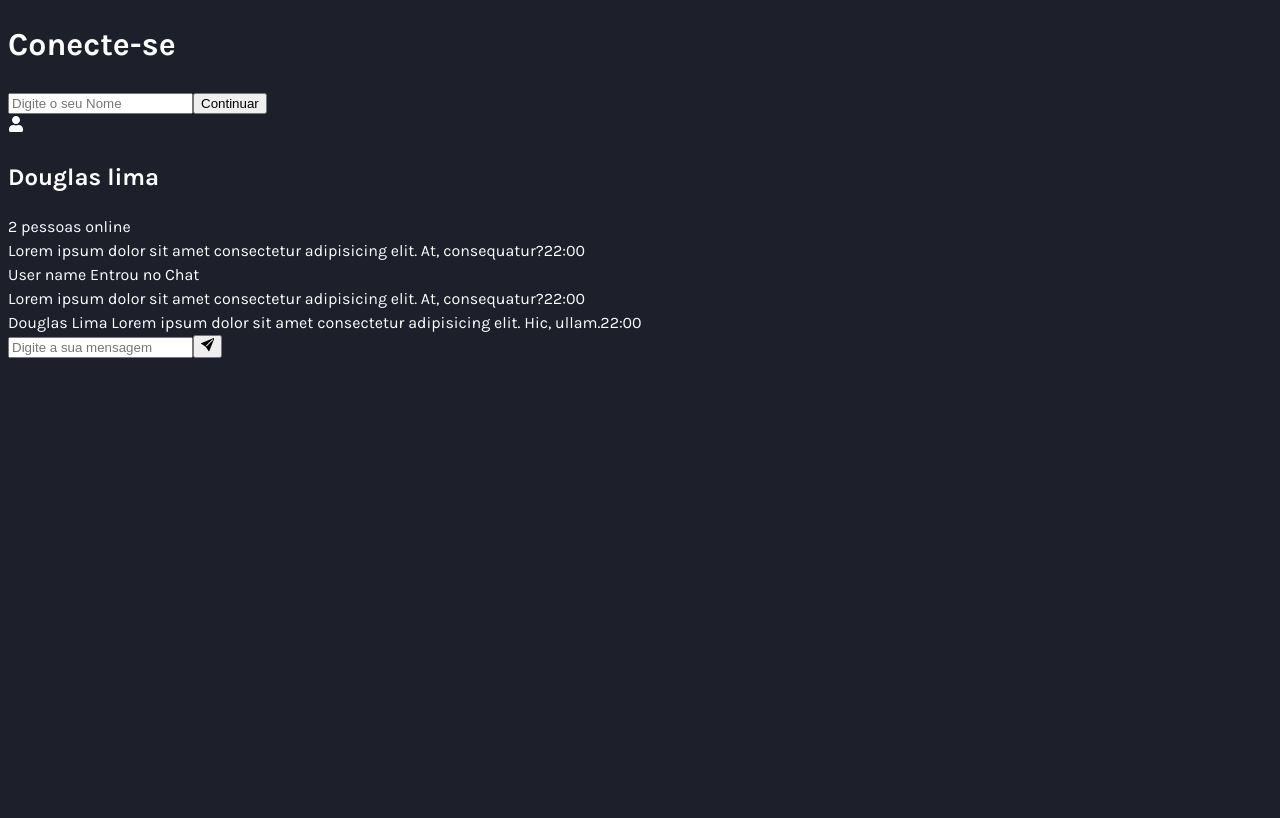
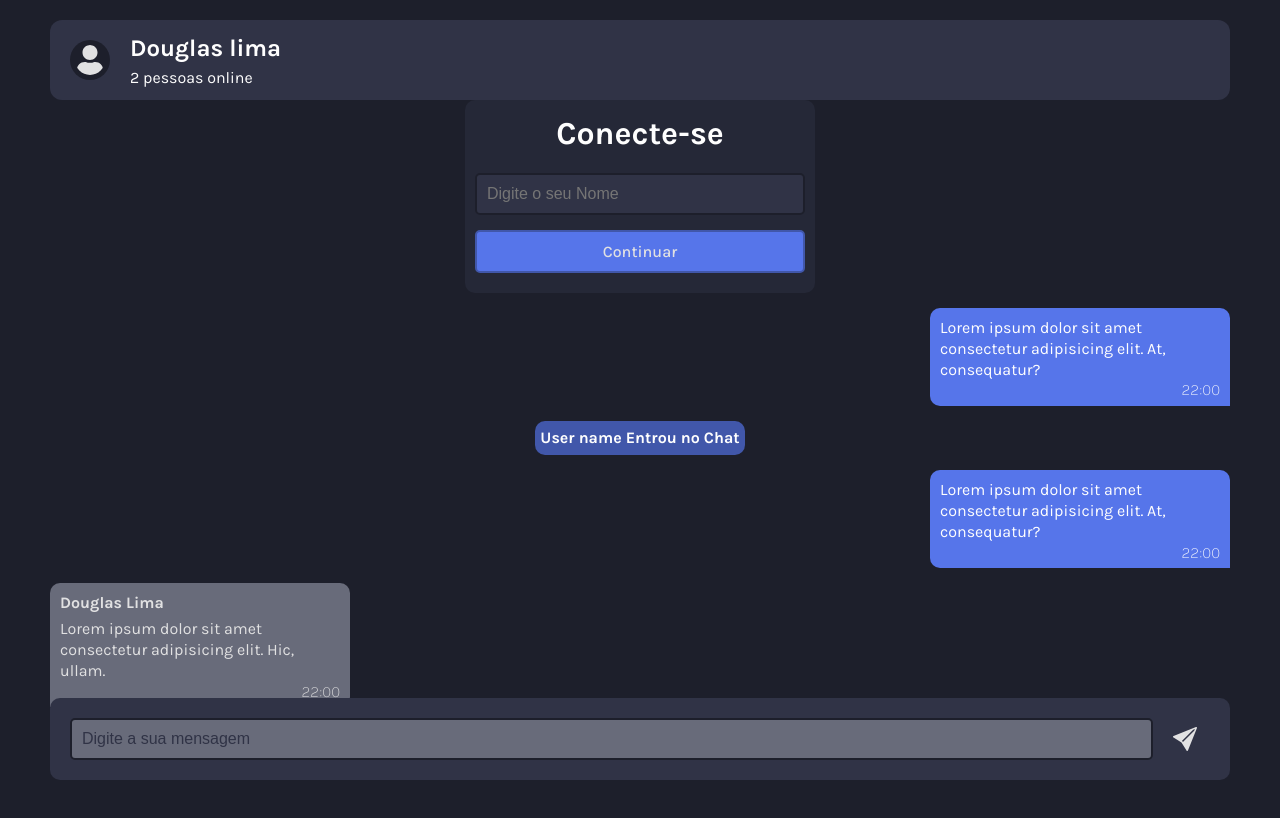
Before and after one commit to douglas-jpg/chat-online, a React (Vite) app in the folder client/: page / in a window 1280 px wide. Shown: the top 818 px of the page. Built offline with nearby package versions, Linux system fonts and the light colour scheme.

Commit message:
styled components

```diff
--- a/client/src/App.css
+++ b/client/src/App.css
@@ -0,0 +1,201 @@
+#root {
+    display: flex;
+    flex-direction: column;
+    padding: 100px 50px;
+}
+
+.login_form {
+    display: flex;
+    flex-direction: column;
+    align-self: center;
+    width: 100%;
+    max-width: 350px;
+    padding: 10px;
+
+    border-radius: 10px;
+    background-color: var(--black-2);
+}
+
+h1 {
+    text-align: center;
+    margin: 0;
+}
+
+.input_login {
+    padding: 10px;
+    margin: 15px 0;
+
+    font-size: 1rem;
+    color: var(--text-2);
+
+    outline: none;
+    border-radius: 5px;
+    border: solid 2px var(--black-1);
+    background-color: var(--black-3);
+}
+
+.input_login:focus {
+    outline: solid 2px var(--blue-3);
+}
+
+.btn_login {
+    cursor: pointer;
+    padding: 10px;
+    margin-bottom: 10px;
+
+    font-size: 1rem;
+    font-weight: 500;
+    font-family: 'Karla', sans-serif;
+    color: var(--text-2);
+
+    border-radius: 5px;
+    border: solid 2px var(--blue-3);
+    background-color: var(--blue-2);
+}
+
+.btn_login:hover {
+    background-color: var(--blue-3);
+}
+
+nav {
+    display: flex;
+    gap: 20px;
+    padding: 10px 0;
+    align-items: center;
+
+    position: fixed;
+    left: 50px;
+    top: 20px;
+    right: 50px;
+
+    border-radius: 12px;
+    background-color: var(--black-3);
+}
+
+.icon {
+    padding: 5px;
+    margin-left: 20px;
+
+    font-size: 2.5rem;
+    color: var(--text-2);
+
+    border-radius: 100%;
+    background-color: var(--black-1);
+}
+
+.input_text {
+    display: flex;
+    padding: 20px;
+
+    position: fixed;
+    bottom: 20px;
+    left: 50px;
+    right: 50px;
+
+    border-radius: 10px;
+    background-color: var(--black-3);
+}
+
+.text {
+    width: 95%;
+    padding: 10px;
+
+    font-size: 1rem;
+    color: var(--text-2);
+
+    border-radius: 5px;
+    outline: none;
+    border-radius: 5px;
+    border: solid 2px var(--black-1);
+    background-color: var(--black-4);
+}
+
+.text:focus {
+    outline: solid 2px var(--blue-3);
+}
+
+.text::placeholder {
+    color: var(--black-3);
+}
+
+.btn_send {
+    display: flex;
+    align-items: center;
+    justify-content: center;
+    cursor: pointer;
+    margin-left: 20px;
+
+    font-size: 1.5rem;
+    color: var(--text-2);
+
+    background: none;
+    outline: none;
+    border: none;
+
+    transition: 0.3s;
+}
+
+.btn_send:hover {
+    color: var(--blue-1);
+}
+
+.chat {
+    display: flex;
+    flex-direction: column;
+    align-items: center;
+    margin: 15px 0px;
+    min-height: 50vh;
+}
+
+.message {
+    display: flex;
+    flex-direction: column;
+    padding: 10px 10px 5px;
+    margin-bottom: 15px;
+    max-width: 300px;
+
+    line-height: 1.3;
+}
+
+.my_message {
+    align-self: end;
+
+    color: var(--text-1);
+
+    border-radius: 10px 10px 0 10px;
+    background-color: var(--blue-2);
+}
+
+.other_message {
+    align-self: start;
+
+    color: var(--text-2);
+
+    border-radius: 10px 10px 10px 0px;
+    background-color: var(--black-4);
+}
+
+.user_name {
+    width: 100%;
+    margin-bottom: 5px;
+
+    font-weight: 700;
+    text-align: start;
+}
+
+.time {
+    width: 100%;
+
+    text-align: end;
+    font-weight: 200;
+}
+
+.notification {
+    padding: 5px;
+    margin-bottom: 15px;
+
+    font-weight: 700;
+
+    border-radius: 10px;
+    background-color: var(--blue-3);
+}
--- a/client/src/index.css
+++ b/client/src/index.css
@@ -29,3 +29,9 @@
     --text-1: #fefefe;
     --text-2: #e1e1e2;
 }
+
+* {
+    margin: 0;
+    padding: 0;
+    box-sizing: border-box;
+}
```
